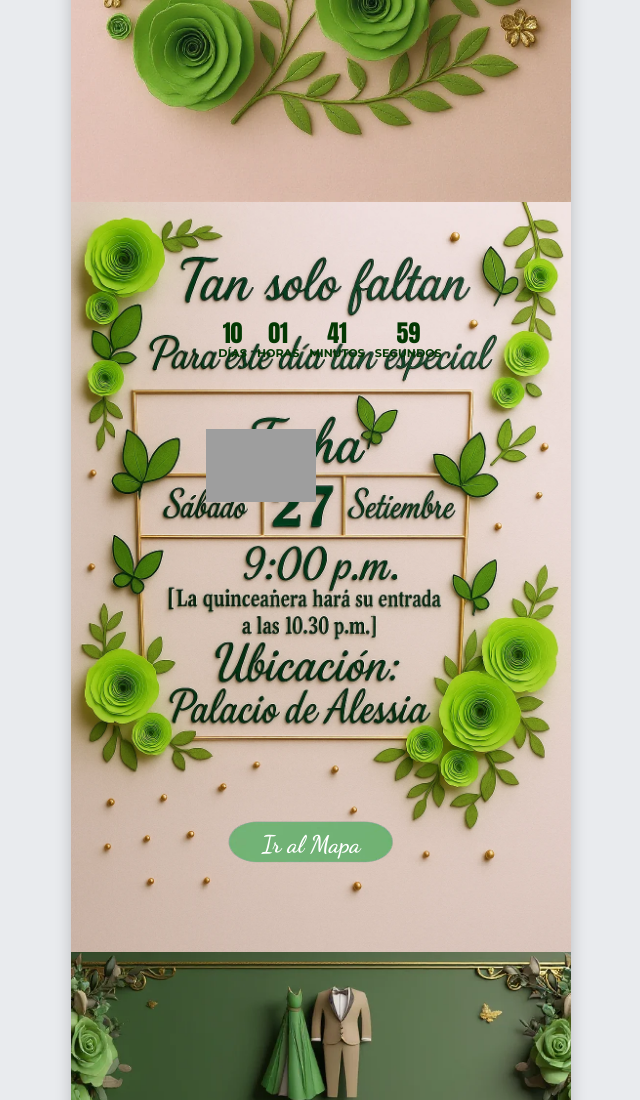
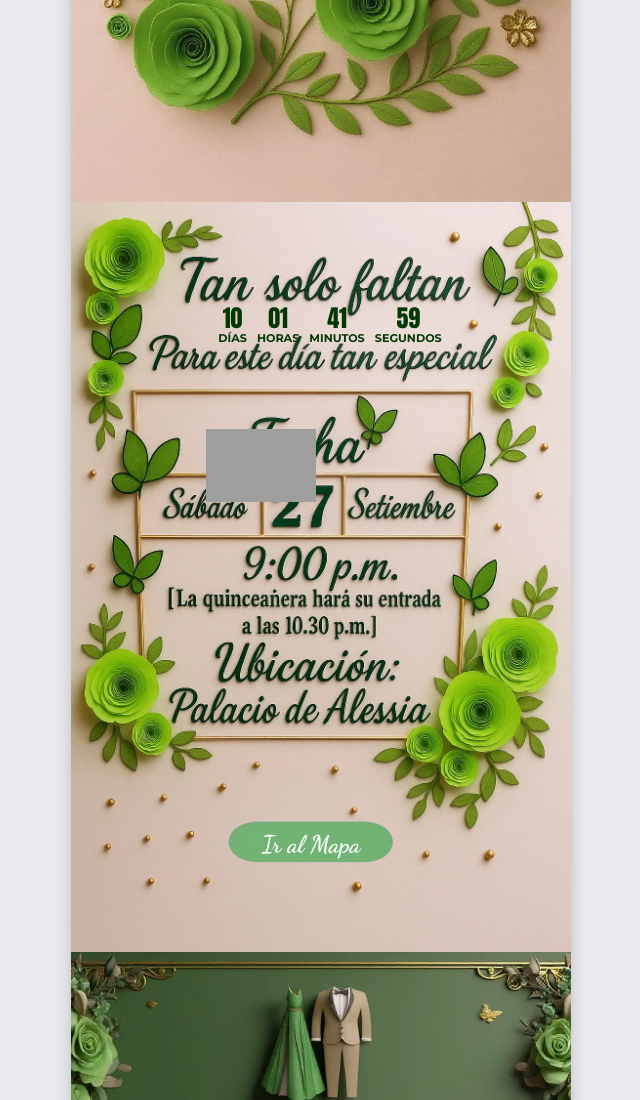
Before and after one commit to Ezio20Ma/mis15-dayana, a plain HTML site: page index.html in a window 1280 px wide. Shown: the part 2128-3228 px from the top of the page, without its empty margins (319-959 px from the left). Drawn offline with Linux system fonts and the light colour scheme; grey boxes are pictures that could not be loaded.

Commit message:
Update styles.css

```diff
--- a/styles.css
+++ b/styles.css
@@ -34,7 +34,7 @@ body {
 /* --- ESTILOS DEL CONTADOR REGRESIVO --- */
 #countdown {
   position: absolute;
-  top: 15%;
+  top: 13%;
   left: 50%;
   transform: translateX(-48%);
   width: 90%;
```
